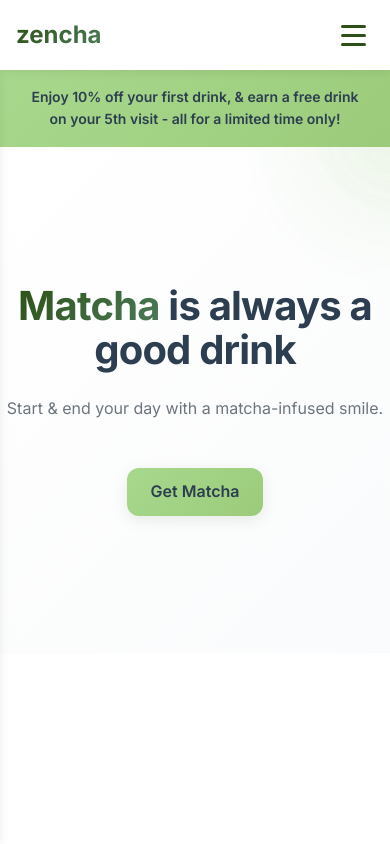
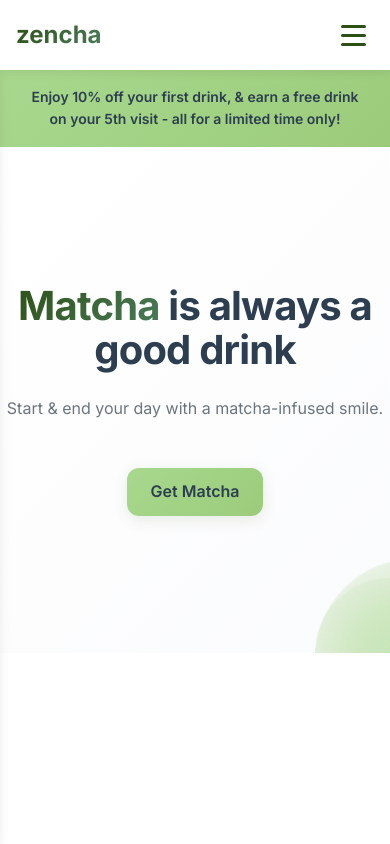
Before and after one commit to zgaji/zencha-web, a React (Create React App) app: page / in a window 390 px wide. Shown: the top 844 px of the page. Built offline with nearby package versions, Linux system fonts and the light colour scheme.

Commit message:
Revert hero decoration: Bring back original floating circles at bottom right with vibrant colors and animations

```diff
--- a/src/styles/Home.css
+++ b/src/styles/Home.css
@@ -140,47 +140,41 @@
 
 .hero-decoration {
   position: absolute;
-  top: 0;
+  bottom: 0;
   right: 0;
-  width: 500px;
-  height: 500px;
+  width: 400px;
+  height: 400px;
   z-index: 1;
-  pointer-events: none;
+  opacity: 0.6;
 }
 
 .green-circle {
   width: 100%;
   height: 100%;
-  background: radial-gradient(circle, rgba(168, 216, 141, 0.15) 0%, rgba(155, 203, 122, 0.08) 40%, transparent 70%);
+  background: radial-gradient(circle, var(--matcha-green) 0%, rgba(168, 216, 141, 0.4) 50%, rgba(155, 203, 122, 0.2) 70%, transparent 100%);
   border-radius: 50%;
   position: absolute;
-  top: -250px;
-  right: -250px;
-  animation: gentleFloat 8s ease-in-out infinite;
+  bottom: -200px;
+  right: -200px;
+  animation: float 6s ease-in-out infinite;
 }
 
-@keyframes gentleFloat {
-  0%, 100% {
-    transform: translateY(0px) scale(1);
-    opacity: 0.6;
-  }
-  50% {
-    transform: translateY(-15px) scale(1.02);
-    opacity: 0.8;
-  }
+@keyframes float {
+  0%, 100% { transform: translateY(0px) rotate(0deg); }
+  50% { transform: translateY(-20px) rotate(5deg); }
 }
 
 .hero-decoration::before {
   content: '';
   position: absolute;
-  top: -200px;
-  right: -200px;
-  width: 350px;
-  height: 350px;
-  background: radial-gradient(circle, rgba(155, 203, 122, 0.12) 0%, rgba(168, 216, 141, 0.06) 50%, transparent 80%);
+  top: 50%;
+  left: 50%;
+  width: 200px;
+  height: 200px;
+  background: radial-gradient(circle, var(--pistachio) 0%, rgba(155, 203, 122, 0.3) 70%, transparent 100%);
   border-radius: 50%;
-  animation: gentleFloat 6s ease-in-out infinite reverse;
-  animation-delay: -2s;
+  transform: translate(-50%, -50%);
+  animation: float 4s ease-in-out infinite reverse;
 }
 
 /* Featured Section */
@@ -353,20 +347,13 @@
   }
 
   .hero-decoration {
-    width: 350px;
-    height: 350px;
+    width: 200px;
+    height: 200px;
   }
 
   .green-circle {
-    top: -175px;
-    right: -175px;
-  }
-
-  .hero-decoration::before {
-    top: -140px;
-    right: -140px;
-    width: 250px;
-    height: 250px;
+    bottom: -100px;
+    right: -100px;
   }
 
   .promo-text {
@@ -410,20 +397,13 @@
   }
 
   .hero-decoration {
-    width: 300px;
-    height: 300px;
+    width: 150px;
+    height: 150px;
   }
 
   .green-circle {
-    top: -150px;
-    right: -150px;
-  }
-
-  .hero-decoration::before {
-    top: -120px;
-    right: -120px;
-    width: 200px;
-    height: 200px;
+    bottom: -75px;
+    right: -75px;
   }
 
   .promo-text {
```
